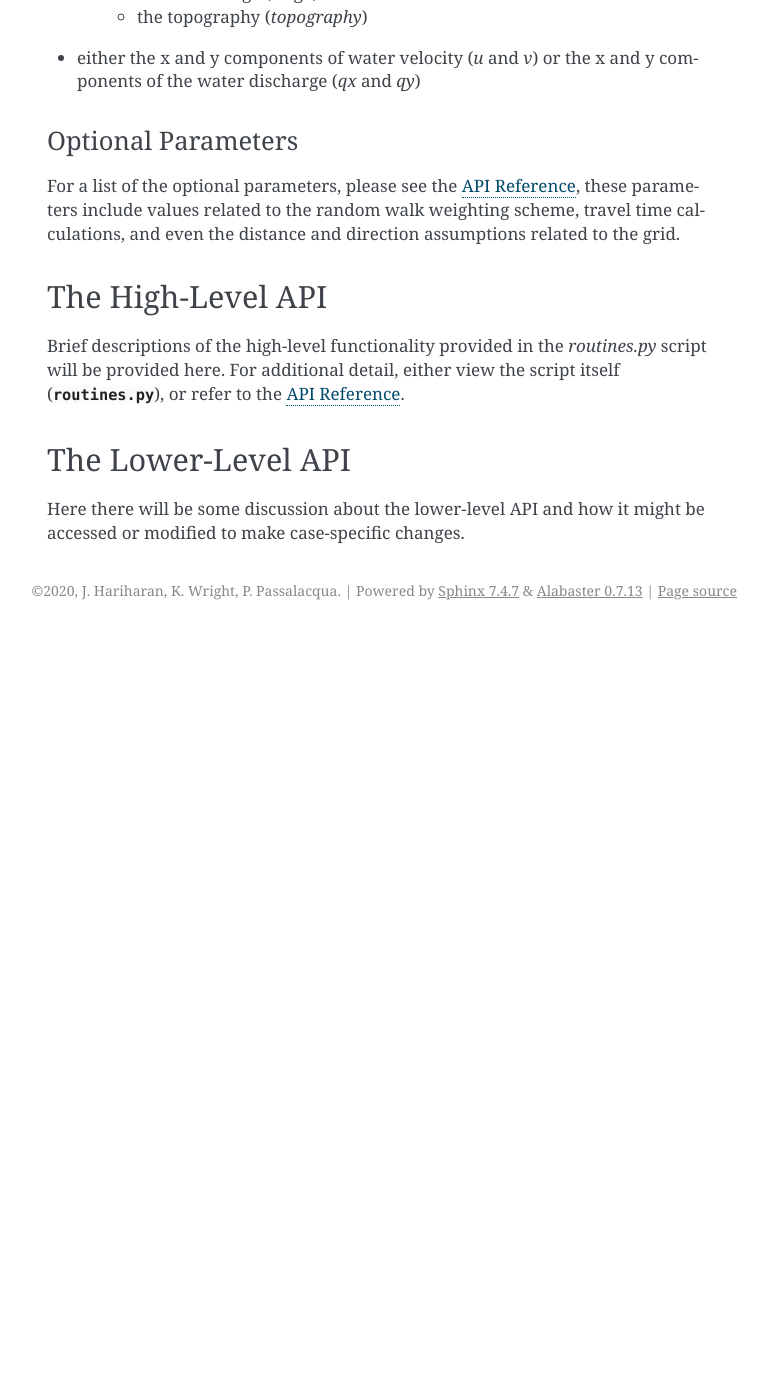
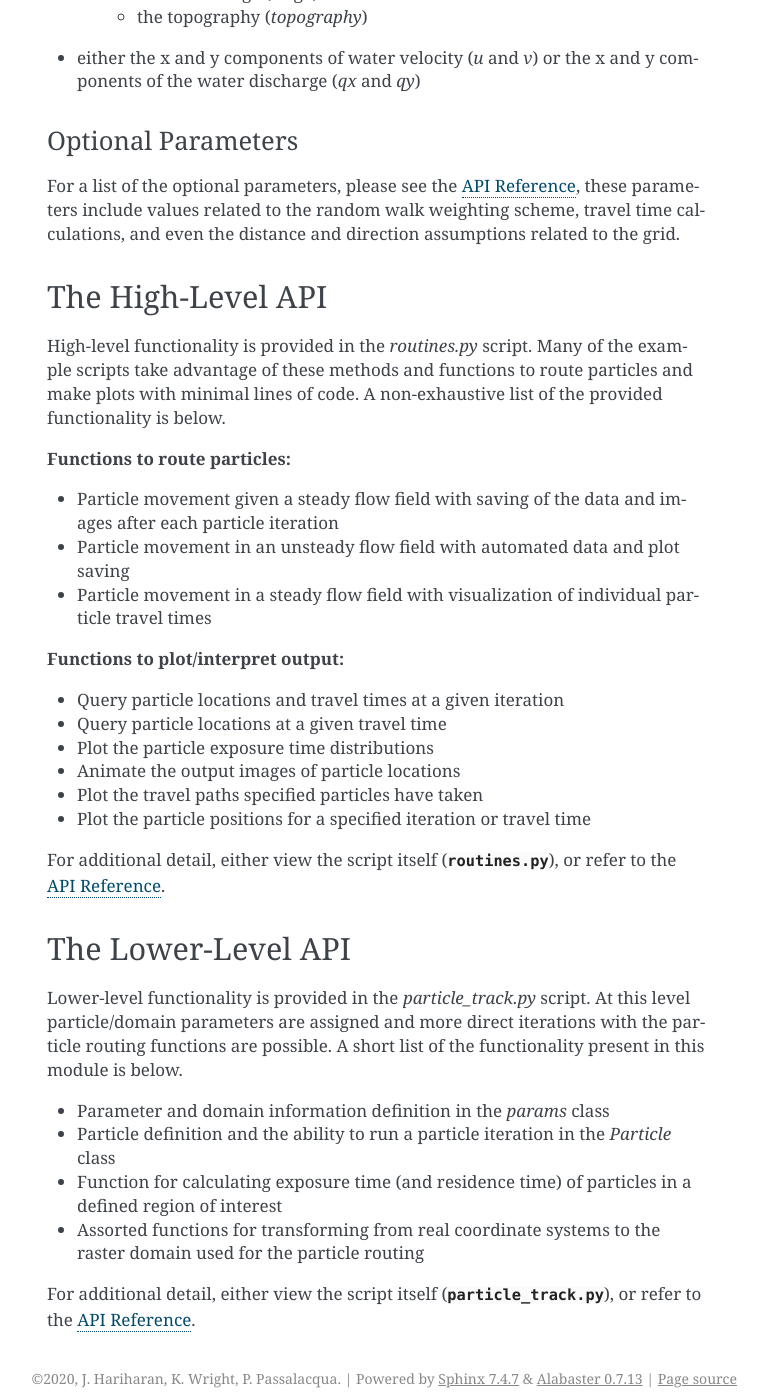
Before and after one commit to passaH2O/dorado, a Sphinx documentation site: the page built from docs/source/userguide/index.rst, in a window 1280 px wide and 1400 px high, scrolled down 1142 px. Shown: the whole window, without its empty margins (373-1141 px from the left). Built offline with Sphinx 7.4.7, drawn with Linux system fonts in a browser that asks for light colours; formulas are drawn with MathJax 3; before the commit the page ends 1772 px from its top, so only the background shows below that.

Commit message:
write small intro to lower and higher level apis

```diff
--- a/docs/source/userguide/index.rst
+++ b/docs/source/userguide/index.rst
@@ -51,8 +51,32 @@ For a list of the optional parameters, please see the :ref:`apiref`, these param
 
 The High-Level API
 ------------------
-Brief descriptions of the high-level functionality provided in the `routines.py` script will be provided here. For additional detail, either view the script itself (:download:`routines.py <../../../particlerouting/routines.py>`), or refer to the :ref:`apiref`.
+High-level functionality is provided in the `routines.py` script. Many of the example scripts take advantage of these methods and functions to route particles and make plots with minimal lines of code. A non-exhaustive list of the provided functionality is below.
+
+**Functions to route particles:**
+
+* Particle movement given a steady flow field with saving of the data and images after each particle iteration
+* Particle movement in an unsteady flow field with automated data and plot saving
+* Particle movement in a steady flow field with visualization of individual particle travel times
+
+**Functions to plot/interpret output:**
+
+* Query particle locations and travel times at a given iteration
+* Query particle locations at a given travel time
+* Plot the particle exposure time distributions
+* Animate the output images of particle locations
+* Plot the travel paths specified particles have taken
+* Plot the particle positions for a specified iteration or travel time
+
+For additional detail, either view the script itself (:download:`routines.py <../../../particlerouting/routines.py>`), or refer to the :ref:`apiref`.
 
 The Lower-Level API
 -------------------
-Here there will be some discussion about the lower-level API and how it might be accessed or modified to make case-specific changes.
+Lower-level functionality is provided in the `particle_track.py` script. At this level particle/domain parameters are assigned and more direct iterations with the particle routing functions are possible. A short list of the functionality present in this module is below.
+
+* Parameter and domain information definition in the `params` class
+* Particle definition and the ability to run a particle iteration in the `Particle` class
+* Function for calculating exposure time (and residence time) of particles in a defined region of interest
+* Assorted functions for transforming from real coordinate systems to the raster domain used for the particle routing
+
+For additional detail, either view the script itself (:download:`particle_track.py <../../../particlerouting/particle_track.py>`), or refer to the :ref:`apiref`.
```
